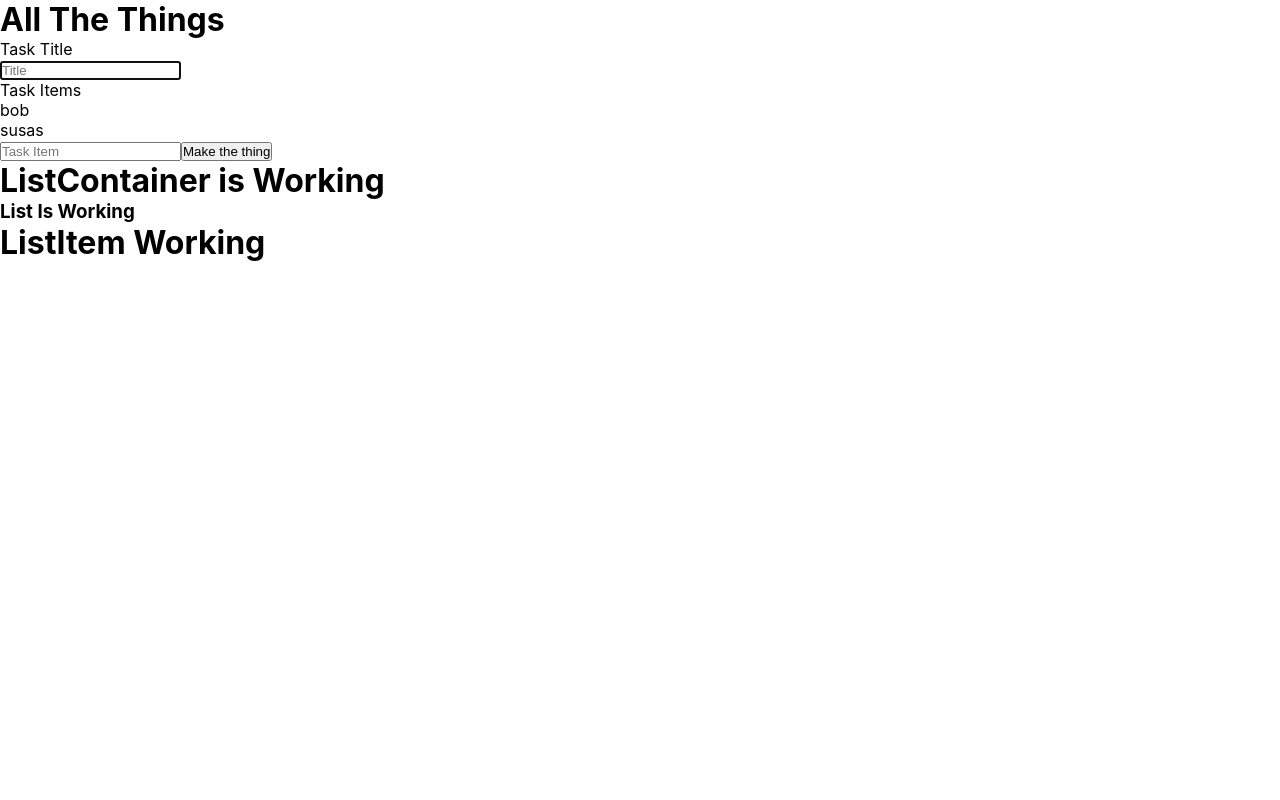
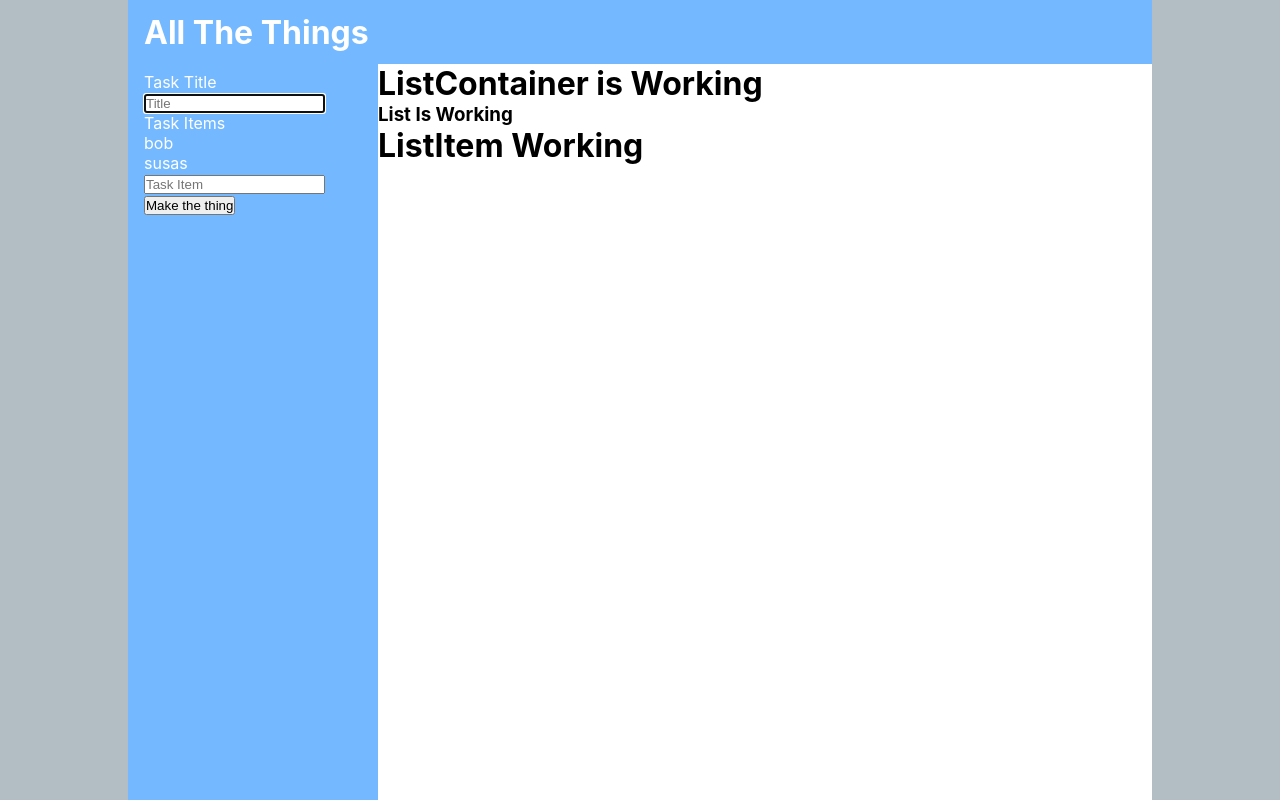
Before and after one commit to KVeitch/all-the-things, a React (Create React App) app: page / in a window 1280 px wide. Built offline with nearby package versions, Linux system fonts and the light colour scheme.

Commit message:
Add initial styling

```diff
--- a/src/App/App.css
+++ b/src/App/App.css
@@ -1,14 +1,99 @@
+:root {
+  --header-bg-color:#74b9ff;
+  --container-bg-color: #dfe6e9;
+  --secondary-bg-color: #b2bec3;
+  --highlight-color:#fdcb6e;
+}
+
+
 * {
-  margin:0;
+  margin: 0;
   box-sizing: border-box;
-  padding:0
+  padding: 0;
 }
 
 * + * {
-  margin:top 1.5em;
+  margin: top 1.5em;
+}
+.full-container {
+  width: 100vw;
+  height: 100vh;
+  background:var(--secondary-bg-color);
+  display:flex;
+  justify-content: center;
 }
 
-.app {
-  display:grid;
-  grid-template-areas: "header header" "form cards";
+.App {
+  background: white;
+  max-width: 1980px;
+  width:80%;
+  display: grid;
+  grid-template-columns: 250px auto;
+  grid-template-rows: 4em auto;
+  grid-template-areas:
+    'header header'
+    'form lists';
 }
+
+header {
+  grid-area: header;
+  background:var(--header-bg-color);
+  Color:white;
+  height:4em;
+  padding: .5em 2em .5em 1em;
+  display:flex;
+  align-items: center;
+}
+
+.form {
+  grid-area: form;
+  background:var(--header-bg-color);
+  color:white;
+  height:calc(100vh - 4em);
+  padding: .5em 2em .5em 1em;
+}
+
+.list-container {
+  grid-area: lists;
+  height:calc(100vh - 4em);
+  padding: .5em 2em .5em 1em;
+  background:var(--container-bg-color)
+}
+
+
+.add-task-btn {
+  height:1.2em
+}
+
+ul {
+  list-style-type: none;
+}
+
+
+
+
+
+
+
+
+
+
+
+
+
+
+
+
+
+
+@media only screen and (max-width: 600px) {
+  .App {
+    background: white;
+    display: grid;
+    grid-template-columns: auto;
+    grid-template-areas:
+      'header'
+      'form'
+      'lists';
+  }
+}
```
